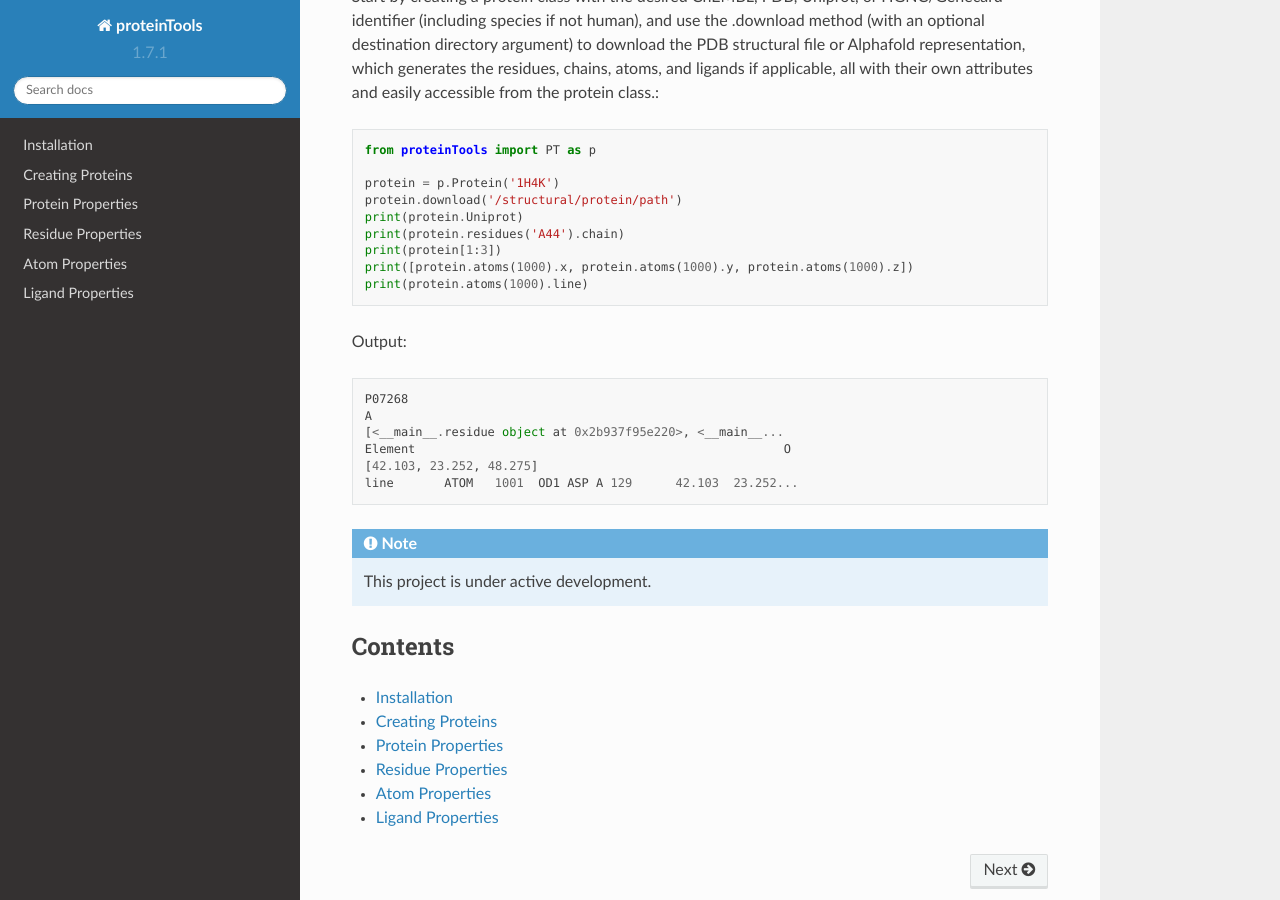
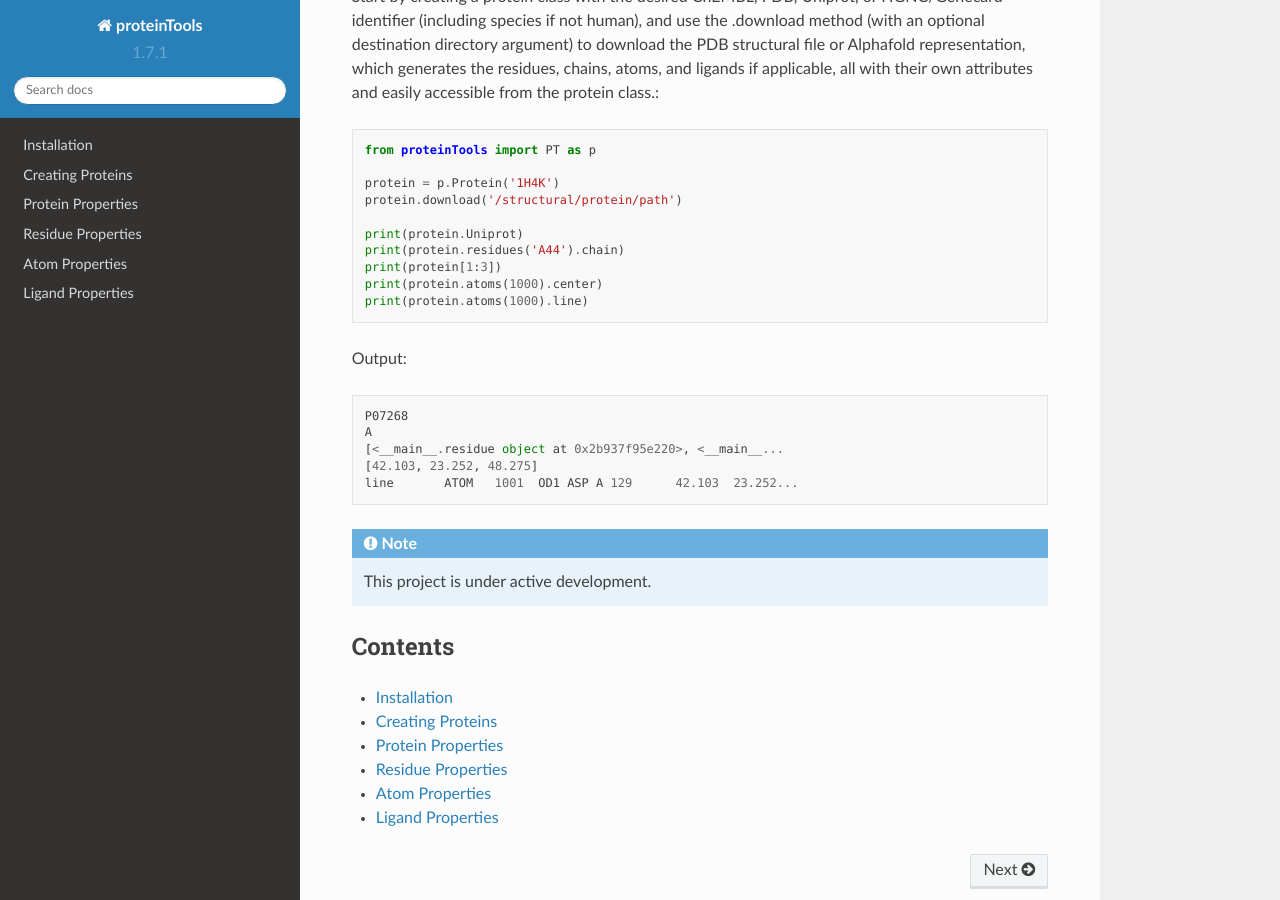
Before and after one commit to tiger1deF/proteinTools, a Sphinx documentation site: the page built from docs/source/index.rst, in a window 1280 px wide and 900 px high, scrolled down 458 px. Built offline with Sphinx 7.4.7 and the Read the Docs theme 2.0.0, drawn with Linux system fonts in a browser that asks for light colours.

Commit message:
Update index.rst

```diff
--- a/docs/source/index.rst
+++ b/docs/source/index.rst
@@ -14,10 +14,11 @@ Start by creating a protein class with the desired ChEMBL, PDB, Uniprot, or HGNC
 
         protein = p.Protein('1H4K')
         protein.download('/structural/protein/path')
+
         print(protein.Uniprot)
         print(protein.residues('A44').chain)
         print(protein[1:3])
-        print([protein.atoms(1000).x, protein.atoms(1000).y, protein.atoms(1000).z])
+        print(protein.atoms(1000).center)
         print(protein.atoms(1000).line)
 
 Output: ::
@@ -25,9 +26,9 @@ Output: ::
         P07268
         A
         [<__main__.residue object at 0x2b937f95e220>, <__main__...
-        Element                                                   O
         [42.103, 23.252, 48.275]
         line       ATOM   1001  OD1 ASP A 129      42.103  23.252...
+
 .. note::
 
    This project is under active development.
```
